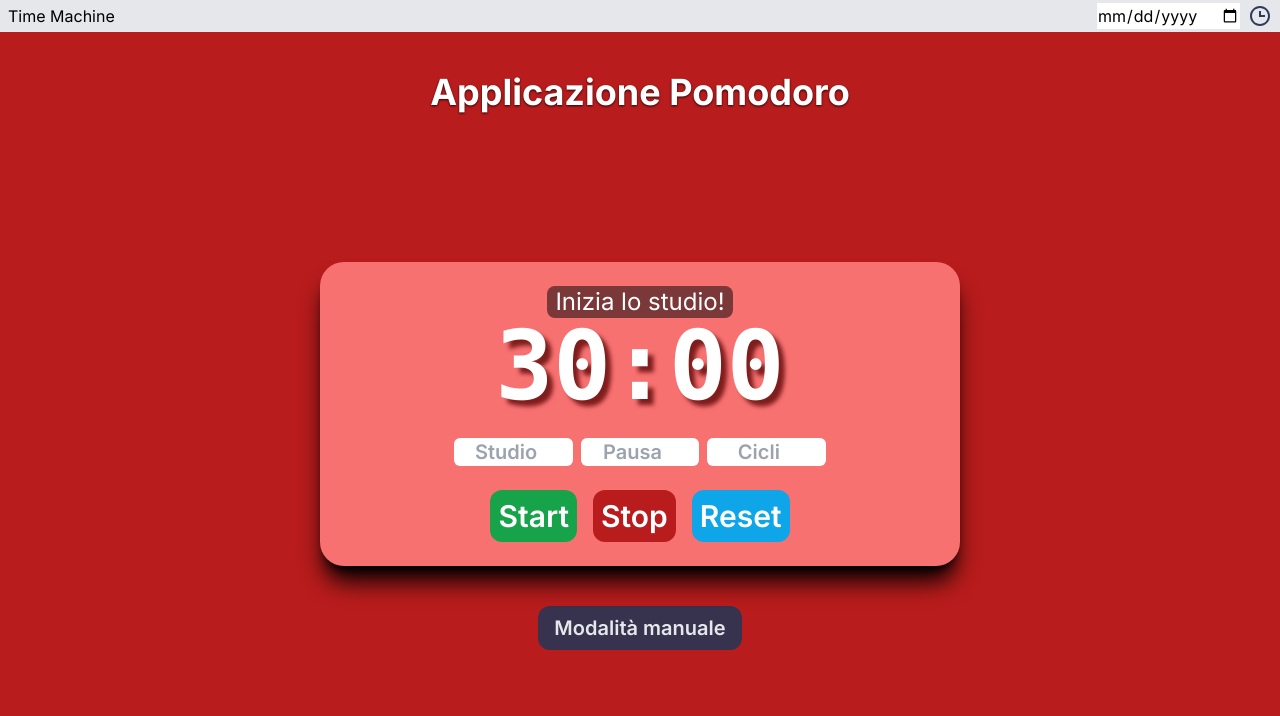
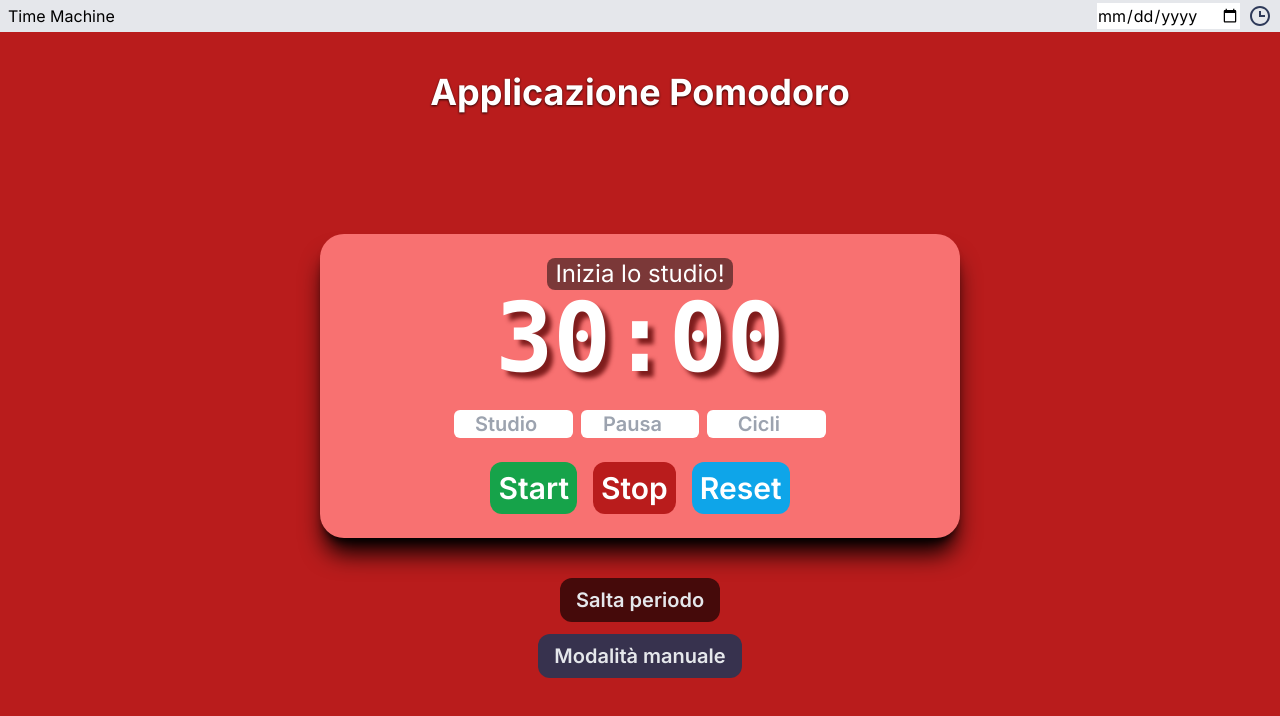
Before and after one commit to ufilme/Semplicemente-Etereo-Luminoso-Fulgido-Immutabile-Eternamente, a Next.js app in the folder src/: page /pomodoro in a window 1280 px wide. Shown: the top 716 px of the page. Built offline with nearby package versions, Linux system fonts and the light colour scheme.

Commit message:
add: skip period button

```diff
--- a/src/app/components/Timer.tsx
+++ b/src/app/components/Timer.tsx
@@ -240,6 +240,11 @@ export default function Timer() {
     setManualMode(!manualMode);
   }
 
+  function skipPeriod() {
+    let time = periodoStudio.current ? tStudio : tPausa;
+    startTimeRef.current = Date.now() - time * 60 * 1000;
+  }
+
   function timerInput() {
     if (manualMode)
       return (
@@ -323,8 +328,9 @@ export default function Timer() {
             <button onClick={reset} className="reset-btn bg-sky-500 hover:bg-sky-700 text-white p-2 rounded-xl">Reset</button>
         </div>
     </div>
-    <div>
-      <h3 className="text-center text-xl font-semibold text-gray-200 mt-10">
+    <div className="mx-auto w-fit">
+      <h3 className="flex flex-col gap-3 items-center text-center text-xl font-semibold text-gray-200 mt-10">
+        <button onClick={skipPeriod} className="rounded-xl bg-red-950 hover:bg-black px-4 py-2">Salta periodo</button>
         <button onClick={toggleManualMode} className="rounded-xl bg-[rgba(0,60,100,0.7)] hover:bg-[rgba(0,30,49,0.7)] px-4 py-2">Modalità {manualMode ? "manuale" : "automatica"}</button>
       </h3>
     </div>
```
